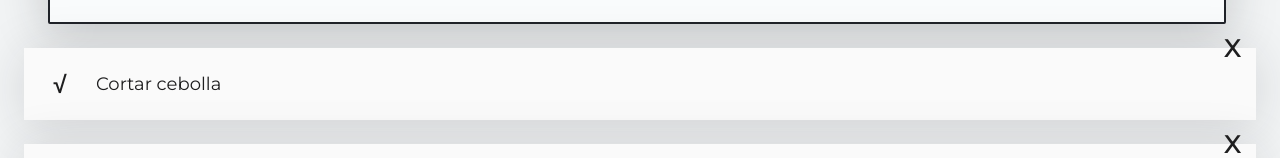
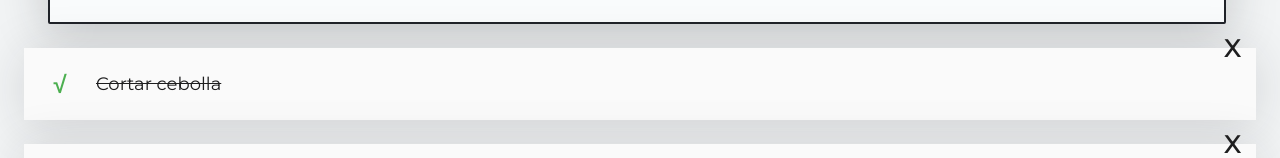
Before and after one commit to paombe3/react-basico, a React (Create React App) app: page / in a window 1280 px wide. Shown: the part 190-348 px from the top of the page. Built offline with nearby package versions, Linux system fonts and the light colour scheme.

Commit message:
ya funciona chech verde

```diff
--- a/src/App.js
+++ b/src/App.js
@@ -24,7 +24,7 @@ function App() {
           <TodoItem
           key={todo.text}
           text={todo.text}
-          complete={todo.complete}
+          completed={todo.completed}
           />
         ))}
       </TodoList>
--- a/src/TodoItem.css
+++ b/src/TodoItem.css
@@ -15,7 +15,7 @@
   line-height: 24px;
   font-weight: 400;
 }
-.TodoItem-p--complete {
+.TodoItem-p--completed {
   text-decoration: line-through;
 }
 
--- a/src/TodoItem.js
+++ b/src/TodoItem.js
@@ -4,10 +4,10 @@ import './TodoItem.css';
 function TodoItem(props) {
   return (
     <li className="TodoItem">
-      <span className={`Icon Icon-check ${props.completed && 'Icon-check--active'}`}>
+      <span className={`Icon Icon-check ${props.completed && "Icon-check--active"}`}>
         √
       </span>
-      <p className={`TodoItem-p ${props.completed && 'TodoItem-p--complete'}`}>
+      <p className={`TodoItem-p ${props.completed && "TodoItem-p--completed"}`}>
         {props.text}
       </p>
       <span className="Icon Icon-delete">
```
